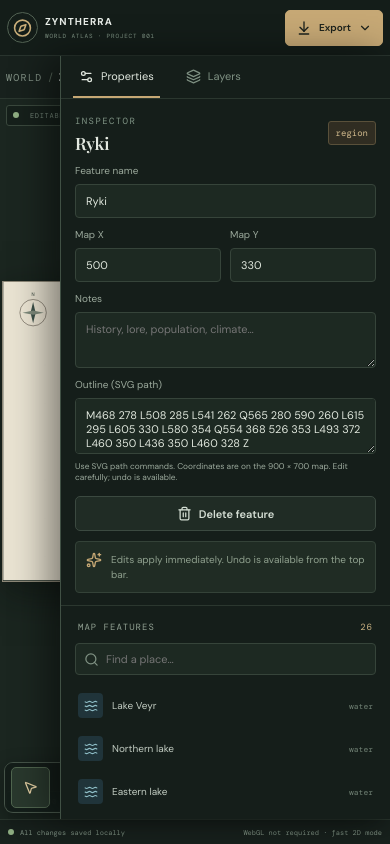
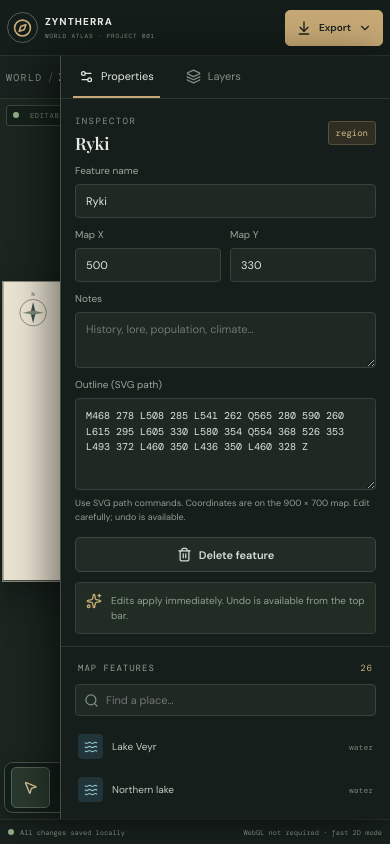
Before and after one commit to KingNoobie777/WorldbuildApp, a React (Vite) app: page / in a window 390 px wide. Built offline with nearby package versions, Linux system fonts and the light colour scheme.

Commit message:
Style geography path editor for desktop and mobile

```diff
--- a/src/style.css
+++ b/src/style.css
@@ -46,3 +46,7 @@
 
 /* Reliable touch editing on phones */
 .world-svg{touch-action:none;user-select:none;-webkit-user-select:none;cursor:crosshair}.world-svg g{touch-action:none}.world-svg text{user-select:none;-webkit-user-select:none;pointer-events:none}
+
+/* Editable geography path field */
+.path-editor{font-family:'DM Mono',monospace!important;font-size:10px!important;line-height:1.55;min-height:92px!important;resize:vertical;overflow-wrap:anywhere}
+.field-help{font-size:9px;line-height:1.5;color:#8f9e90}
```
